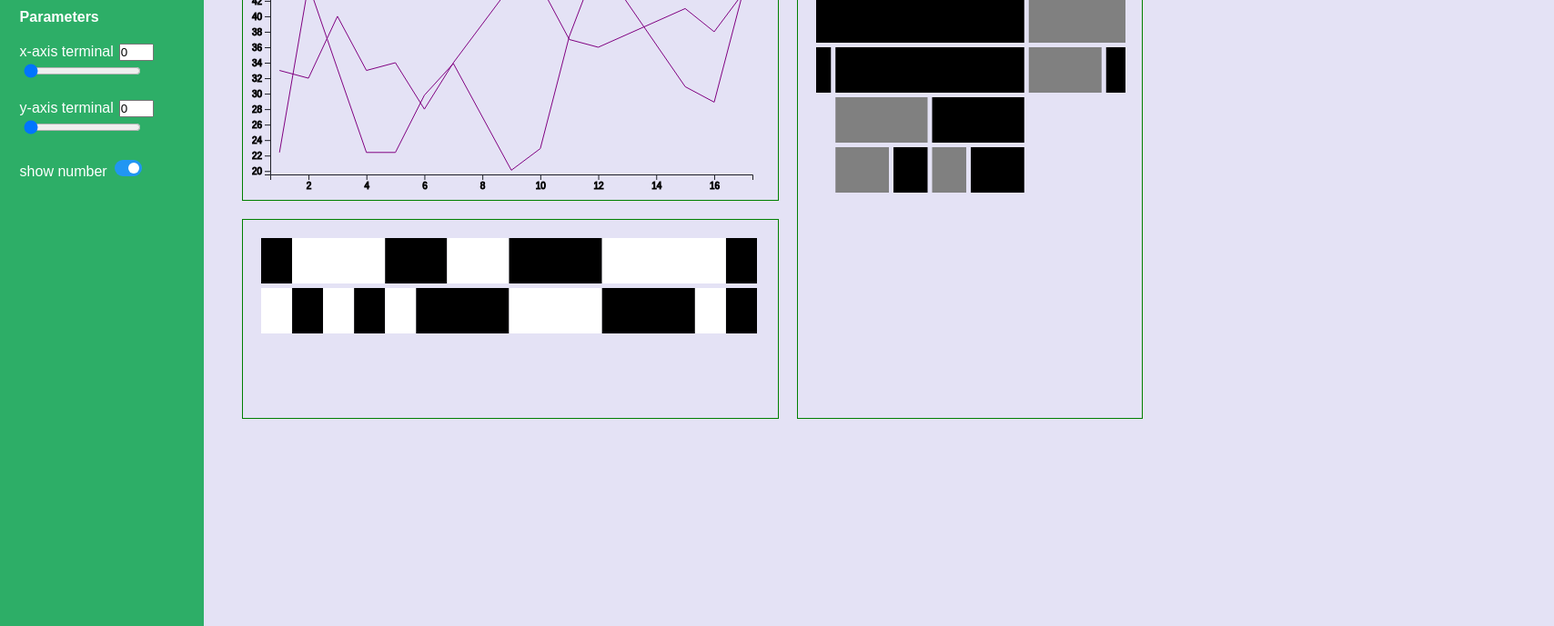
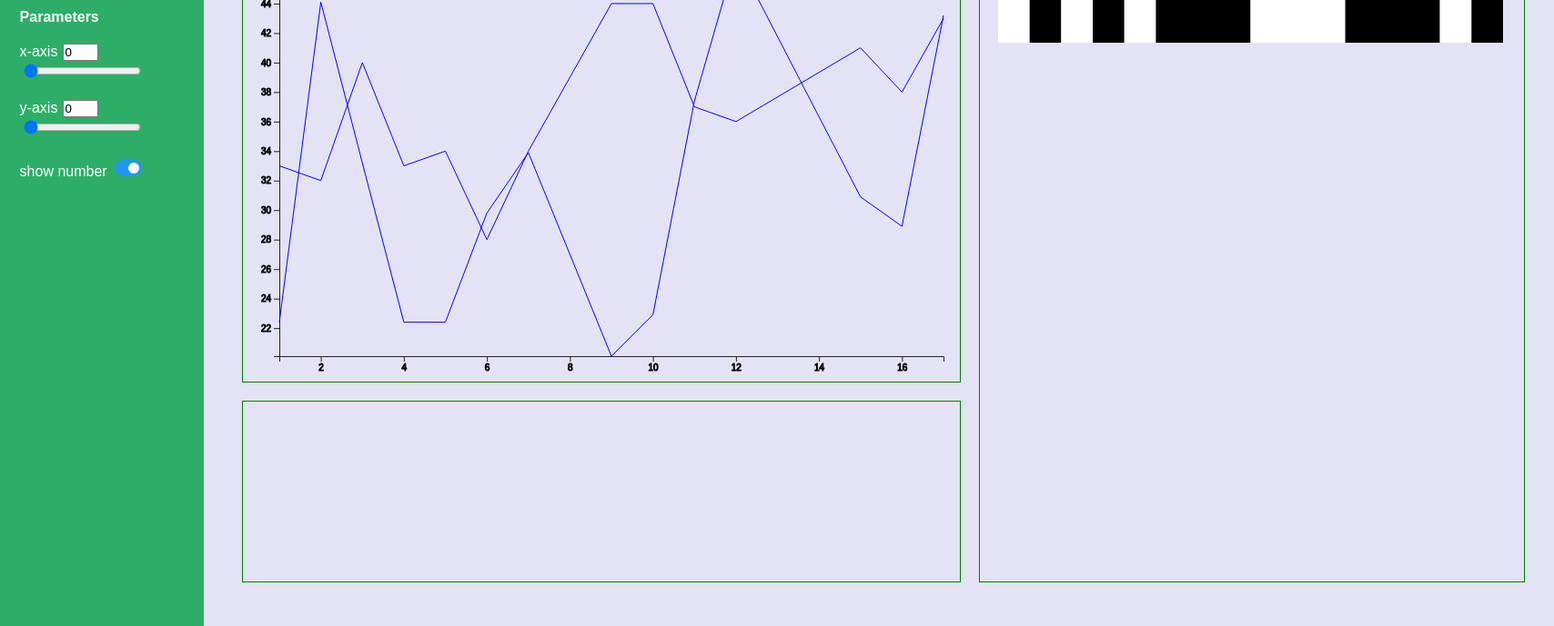
Before and after one commit to xxxxxdy/demo2, a plain HTML site: page index.html in a window 1280 px wide. Shown: the part 111-800 px from the top of the page at 91% size, 1708 px wide, since content can reach past the window. Drawn offline with nearby package versions, Linux system fonts and the light colour scheme.

Commit message:
Add files via upload

```diff
--- a/barcode.js
+++ b/barcode.js
@@ -16,101 +16,105 @@ const svg_b = d3.select(".barcode")
 const m_t = { top: 20, right: 20, bottom: 20, left: 20 };
 const m_b = { top: 20, right: 25, bottom: 20, left: 20 };
 
-var treeList = [];
+var barcodeList = [];
 var datalen = 0, unit = 0, unit2 = 0;
 
-function getExtremum(datas, index){
+function getExtremum(datas, idx, flag = false){
     let lens = datas.length;
-    if(lens < 1) return null;
+    if(lens < 2) return null;
     var extre_list = [];
+    if(flag ^ (datas[0][idx] < datas[1][idx])){
+        extre_list.push([datas[0][0], datas[0][idx]])
+    }
     for(let i=1; i<lens-1;i++){
-        let le = datas[i][index] - datas[i-1][index];
-        let ri = datas[i][index] - datas[i+1][index];
-        if((le<=0 && ri<0)||(le>0 && ri>=0)){
-            extre_list.push([datas[i][0], datas[i][index]]);
+        if((flag ^ (datas[i][idx] <= datas[i-1][idx]))
+            && ( flag ^ (datas[i][idx] < datas[i+1][idx]))){
+            extre_list.push([datas[i][0], datas[i][idx]]);
         }
+    }
+    if(flag ^ (datas[lens-1][idx] <= datas[lens-2][idx])){
+        extre_list.push([datas[lens-1][0], datas[lens-1][idx]])
     }
     return extre_list;
 }
 
-class scanTree{
-    constructor(leftp, rightp, leftc = null, rightc = null){
-        this.leftp = leftp;
-        this.rightp = rightp;
-        this.leftc = leftc;
-        this.rightc = rightc;
-        this.direction = leftp[1] < rightp[1];
+class Slope{
+    constructor(start){
+        this.start =  start;
+        this.end = null;
+        this.persistent = -1;
     }
 
-    show(depth = 0){
-        console.log("depth:", depth, "left point:", this.leftp,
-            "right point:", this.rightp);
-        if(this.leftc !== null){
-            this.leftc.show(depth+1);
-            this.rightc.show(depth+1);
+    death(end){
+        this.end = end;
+        this.persistent = this.start[1] - end[1];
+    }
+}
+
+class Barcode{
+    constructor(begin, stop){
+        this.slist = [];
+        this.spoint = null;
+        this.begin = begin;
+        this.stop = stop;
+    }
+
+    borns(points){
+        // points is sort by key
+        for(let i=0; i<points.length; i++){
+            this.slist.push(new Slope(points[i]));
         }
     }
 
-    split(point){
-        this.leftc = new scanTree(this.leftp, point);
-        this.rightc = new scanTree(point, this.rightp);
-    }
+    kills(points){
+        // points is sort by value
+        for(let i=0; i<points.length; i++){
+            let le = -1, ri = -1;
+            for(let j=0; j<this.slist.length; j++){
+                if(this.slist[j].persistent === -1){
+                    if(this.slist[j].start[0] < points[i][0]) {
+                        le = j;
+                    }
+                    else{
+                        ri = j;
+                        break;
+                    }
+                }
+            }
 
-    subtree(point){
-        let curTree = this;
-        while(curTree.leftc !== null){
-            let p = curTree.leftc.rightp;
-            if (p[0] >= point[0])
-                curTree = curTree.leftc;
-            else
-                curTree = curTree.rightc;
-        }
-        return curTree;
-    }
+            let sidx = -1;
+            if(le !== -1){
+                if(ri !== -1){
+                    sidx = this.slist[le].start[1] < this.slist[ri].start[1] ? le : ri;
+                }
+                else sidx = le;
+            }
+            else sidx = ri;
 
-    insert(point){
-        let tmptree = this.subtree(point);
-        tmptree.split(point);
-    }
-
-    draw(depth = 0, unit = 1, start = 0, offset = 0, x_terminal = 0, y_terminal = 0){
-        var wi = unit*(this.rightp[0]-this.leftp[0])-offset;
-        var x = unit*(this.leftp[0]-start)+m_t.left;
-        var y = depth*55+m_t.top;
-        if(wi<5){
-            console.log("the area is small to show all the tree");
-            return null;
-        }
-        var color = this.direction === true ? "black" : "gray";
-        svg_t.append("rect")
-            .attr("x",x)
-            .attr("y",y)
-            .attr("width",wi)
-            .attr("height",50)
-            .attr("fill",color);
-        if(this.leftc !== null){
-            this.leftc.draw(depth+1, unit, start, 5);
-            this.rightc.draw(depth+1,unit, start, offset);
-        }
-        else if(y+50+m_t.bottom > svg_t.attr("height")){
-            svg_t.attr("height", y+50+m_t.bottom);
+            if(sidx === -1) {
+                this.spoint = points[i];
+                continue;
+            }
+            this.slist[sidx].death(points[i]);
         }
     }
 
-    simpleDraw(unit = 1, start = 0, y = 20, color = "black", x_terminal = 0, y_terminal = 0, type = 0){
-        if(this.leftc !== null){
-            if(((this.rightp[0]-this.leftp[0]) > x_terminal) &&
-                (Math.abs(this.rightp[1]-this.leftp[1]) > y_terminal))
-                color = this.direction === true ? "black" : "white";
-            this.leftc.simpleDraw(unit, start, y, color, x_terminal, y_terminal, type);
-            this.rightc.simpleDraw(unit, start, y, color,x_terminal, y_terminal, type);
+
+    simpleDraw(unit = 1, start = 0, y = 20, y_terminal = 0, type = 0){
+        let point_list = [this.begin, this.stop];
+        if(this.spoint !== null) point_list.push(this.spoint);
+        for(let i=0; i < this.slist.length; i++){
+            if(this.slist[i].persistent !== -1 && this.slist[i].persistent < y_terminal) continue;
+            point_list.push(this.slist[i].start);
+            if(this.slist[i].end !== null) point_list.push(this.slist[i].end);
         }
-        else{
-            var wi = unit*(this.rightp[0]-this.leftp[0]);
-            var x = unit*(this.leftp[0]-start)+m_b.left;
-            if(((this.rightp[0]-this.leftp[0]) > x_terminal) &&
-                (Math.abs(this.rightp[1]-this.leftp[1]) > y_terminal))
-                color = this.direction === true ? "black" : "white";
+
+        point_list.sort(function(a,b){return a[0]-b[0]});
+        for(let i=0;i<point_list.length-1;i++){
+            var wi = unit*(point_list[i+1][0]-point_list[i][0]);
+            var x = unit*(point_list[i][0]-start)+m_b.left;
+
+            let color = point_list[i][1]<point_list[i+1][1] ? "black" : "white";
             svg_b.append("rect")
                 .attr("x",x)
                 .attr("y",y)
@@ -120,59 +124,66 @@ class scanTree{
                 .attr("class", type);
         }
     }
+
 }
 
-function drawBarcode(x_terminal = 0, y_terminal = 0){
+function drawBarcode(y_terminal = 0){
     svg_b.selectAll("*").remove();
-    let svg_b_height = 55*treeList.length+m_b.top+m_b.bottom-5;
+    let svg_b_height = 55*barcodeList.length+m_b.top+m_b.bottom-5;
     if(svg_b_height > height_b)
         svg_b.attr("height", svg_b_height);
-    for(let i=0; i<treeList.length;i++){
-        let color = treeList[i].direction === true ? "black" : "white";
-        treeList[i].simpleDraw(unit2, datas[0][0], 55*i+m_b.top, color, x_terminal, y_terminal, i);
+    else
+        svg_b.attr("height", height_b);
+    for(let i=0; i<barcodeList.length;i++){
+        barcodeList[i].simpleDraw(unit2, datas[0][0], 55*i+m_b.top, y_terminal, i);
     }
 
     svg_b.selectAll("rect")
         .on("click", function(d, i){
-            svg_t.selectAll("*").remove();
-            svg_t.attr("height", height_t);
+            // svg_t.selectAll("*").remove();
+            // svg_t.attr("height", height_t);
             let t = d3.select(this).attr("class");
-            treeList[t].draw(0, unit, datas[0][0]);
+            // barcodeList[t].draw(0, unit, datas[0][0]);
             t++;
-            g_l.selectAll("path").attr("stroke", "purple").attr("stroke-width",1);
-            g_l.select(".line_"+t).attr("stroke", "red").attr("stroke-width",3);
+            //
+            g_l.selectAll(".line").attr("stroke", "blue").attr("stroke-width",1).attr("stroke-opacity",0.1);
+            g_l.select("#line_"+t).attr("stroke", "red").attr("stroke-width",3).attr("stroke-opacity",1.0);
+            console.log(barcodeList[t-1]);
         })
 
 }
 
 function getAndDrawBarcode(){
-    treeList.splice(0,treeList.length);
+    barcodeList.splice(0,barcodeList.length);
 
     datalen = (datas[datas.length-1][0] - datas[0][0]);
     unit = (width_t-m_t.left-m_t.right) / datalen;
     unit2 = (width_b-m_b.left-m_b.right) / datalen;
 
     for(let i=1; i<datas[0].length; i++){
-        var tlist = getExtremum(datas, i);
-        tlist.sort(function(a,b){ return a[1]-b[1]})
-            .reverse();
-        // console.log(tlist);
-        tree = new scanTree([datas[0][0], datas[0][i]],
-                [datas[datas.length-1][0], datas[datas.length-1][i]]);
-        for(let j=0; j<tlist.length;j++){
-            tree.insert([tlist[j][0], tlist[j][1]]);
-        }
-        treeList.push(tree);
+        var tmin = getExtremum(datas, i);
+        var tmax = getExtremum(datas, i, true);
+        // console.log(tmin, tmax);
+
+        tmin.sort(function(a,b){ return a[1]-b[1]}).reverse();
+        // tmax.sort(function(a,b){ return a[0]-b[0]});
+
+        barcode = new Barcode([datas[0][0], datas[0][i]],
+            [datas[datas.length-1][0], datas[datas.length-1][i]]);
+        barcode.borns(tmax);
+        barcode.kills(tmin);
+
+        barcodeList.push(barcode);
     }
 
+    // console.log(barcodeList);
     drawBarcode();
 
     // console.log(unit, width_t, data2[data2.length-1][0] - data2[0][0]);
     svg_t.selectAll("*").remove();
     svg_t.attr("height", height_t);
-    treeList[0].draw(0, unit, datas[0][0]);
 
-}
+}-
 
 // init
 getAndDrawBarcode();
--- a/index.html
+++ b/index.html
@@ -24,6 +24,11 @@
       dataset
       <select class="dataset">
         <option>test</option>
+        <option>covid19</option>
+        <option>用电量</option>
+        <option>汇率</option>
+        <option>太阳能</option>
+        <option>交通</option>
         <option>自定义</option>
       </select>
       <input type="file" id="filename" style="display:none"/>
@@ -34,12 +39,12 @@
         <h4>Parameters</h4>
         <ul>
           <li class="tooltip-element">
-            x-axis terminal
+            x-axis
             <input type="text" value="0" id="x-text"/>
             <input type="range" min="0" max="100" step="1" value="0" id="x-range"/>
           </li>
           <li class="tooltip-element">
-            y-axis terminal
+            y-axis
             <input type="text" value="0" id="y-text"/>
             <input type="range" min="0" max="100" step="1" value="0" id="y-range"/>
           </li>
--- a/linechart.js
+++ b/linechart.js
@@ -7,66 +7,38 @@ const svg_l = d3.select(".line-chart")
   .attr("height", height_l);
 
 // 创建一个g 当后面元素的group容器，移到（100，30）的位置
-const m_l = { top: 30, right: 30, bottom: 30, left: 30 };
-const g_l = svg_l.append("g").attr("transform", "translate(30, 30)");
+const m_l = { top: 30, right: 20, bottom: 30, left: 40 };
+const g_l = svg_l.append("g").attr("transform", "translate(40, 30)");
 // 实际我们图的高度宽度
 const gW_l = width_l - m_l.left - m_l.right;
 const gH_l = height_l - m_l.top - m_l.bottom;
 
-function drawCircle(xScale_l, yScale_l, index = 1, showText = true){
-  // 应该是标签问题只能有一条线显示点
-  // 先给点画上小圆圈和文字，创建一个文字和圆圈的group
-  // join那句可以改为以前v4写法.enter().append('circle')
-  const group1_l = g_l
-    .selectAll(".group-circle-text")
-    .data(datas)
-    .join("g")
-    .attr("class", "group-circle-text");
+var parseData = d3.timeParse("%m/%d/%Y");
 
-  group1_l.selectAll("circle")
-    .data(datas)
-    .join("circle")
-    .attr("cx", d => {
-      return xScale_l(d[0]);
-    })
-    .attr("cy", d => {
-      return yScale_l(d[index]);
-    })
-    .attr("r", 3)
-    .attr("fill", "red");
+var xScale_l;
+var yScale_l;
 
-  if(showText){
-    group1_l.selectAll("text")
-      .data(datas)
-      .join("text")
-      .attr("x", d => {
-        return xScale_l(d[0]) + 2;
-      })
-      .attr("y", d => yScale_l(d[index]) - 2)
-      .text(d => d[index]);
-  }
-
-}
-
-function drawLineChart(showCircle = true){
-  // 清空画布
+function drawLineChart(){
   g_l.selectAll("*").remove();
 
-  // 定义x坐标轴的比例尺，gW为x轴的宽度
-  // const xScale_l = d3.scaleBand().range([0, gW_l]);
-  const xScale_l = d3.scaleLinear().range([0, gW_l]);
-  // 定义好x轴d定义域，画出x轴axisBottom，底部
-  let minX = d3.min(datas,item => item[0]);
-  let maxX = d3.max(datas,item => item[0]);
-  xScale_l.domain([minX-0.02*(maxX-minX),maxX+0.02*(maxX-minX)]);
+  // console.log(datas);
+  if(Number(datas[0][0])!==Number(datas[0][0])){
+    datas.forEach(function(d){
+      d[0] = parseData(d[0]);
+    })
+    xScale_l = d3.scaleTime().range([0, gW_l])
+                  .domain(d3.extent(datas, function(d){ return d[0]}));
+  }
+  else{
+    xScale_l = d3.scaleLinear().range([0, gW_l])
+                .domain([d3.min(datas, item => item[0]), d3.max(datas, item => item[0])]);
+  }
   g_l.append("g")
-    .attr("transform", `translate(0, ${gH_l})`)
-    .call(d3.axisBottom(xScale_l))
-    .attr("stroke", "black");
+      .attr("transform", `translate(0, ${gH_l})`)
+      .call(d3.axisBottom(xScale_l))
+      .attr("stroke", "black");
 
-  // 定义y坐标轴的比例尺，gH为y轴的宽度
-  const yScale_l = d3.scaleLinear().range([gH_l, 0]);
-  // 定义好y轴d定义域，画出y轴，y轴画在左边axisLeft
+  yScale_l = d3.scaleLinear().range([gH_l, 0]);
   var maxY = d3.max(datas, item => item[1]);
   var minY = d3.min(datas, item => item[1]);
   let maxDiff = maxY - minY;
@@ -77,8 +49,7 @@ function drawLineChart(showCircle = true){
     if(minTmp < minY) minY = minTmp;
     if(maxTmp-minTmp > maxDiff) maxDiff = maxTmp-minTmp;
   }
-
-  yScale_l.domain([minY-0.02*(maxY-minY), maxY+0.02*(maxY-minY)]);
+  yScale_l.domain([minY, maxY]);
   g_l.append("g")
     .call(d3.axisLeft(yScale_l))
     .attr("stroke", "black");
@@ -87,7 +58,6 @@ function drawLineChart(showCircle = true){
     // 创建一个line的生成器 用d3.line,把所有点连起来
     const line_l = d3.line()
       .x(d => {
-      // 这里是d3.scaleBand自带比例尺
         return xScale_l(d[0]);
       })
       .y(d => {
@@ -97,21 +67,119 @@ function drawLineChart(showCircle = true){
 
     g_l.append("path")
       .attr("d", line_l(datas))
-      .attr("class","line_"+i)
+      .attr("class","line")
+      .attr("id","line_"+i)
       .attr("fill", "none")
-      .attr("stroke", "purple");
+      .attr("stroke", "blue");
   }
 
-  // update terminal
-  x_range.max = maxX - minX;
-  x_range.step = (maxX - minX)/100;
-  x_range.value = 0;
-  x_text.value = 0;
   y_range.max = maxDiff
-  y_range.step = maxDiff/100;
+  y_range.step = maxDiff > 100 ? 1: maxDiff/ 100;
   y_range.value = 0;
   y_text.value = 0;
+
 }
 
 // init
 drawLineChart();
+
+
+// function drawCircle(xScale_l, yScale_l, index = 1, showText = true){
+//   // 应该是标签问题只能有一条线显示点
+//   // 先给点画上小圆圈和文字，创建一个文字和圆圈的group
+//   // join那句可以改为以前v4写法.enter().append('circle')
+//   const group1_l = g_l
+//     .selectAll(".group-circle-text")
+//     .data(datas)
+//     .join("g")
+//     .attr("class", "group-circle-text");
+
+//   group1_l.selectAll("circle")
+//     .data(datas)
+//     .join("circle")
+//     .attr("cx", d => {
+//       return xScale_l(d[0]);
+//     })
+//     .attr("cy", d => {
+//       return yScale_l(d[index]);
+//     })
+//     .attr("r", 3)
+//     .attr("fill", "red");
+
+//   if(showText){
+//     group1_l.selectAll("text")
+//       .data(datas)
+//       .join("text")
+//       .attr("x", d => {
+//         return xScale_l(d[0]) + 2;
+//       })
+//       .attr("y", d => yScale_l(d[index]) - 2)
+//       .text(d => d[index]);
+//   }
+// }
+
+
+// function drawLineChart(showCircle = true){
+//   // 清空画布
+//   g_l.selectAll("*").remove();
+
+//   // 定义x坐标轴的比例尺，gW为x轴的宽度
+//   // const xScale_l = d3.scaleBand().range([0, gW_l]);
+//   const xScale_l = d3.scaleLinear().range([0, gW_l]);
+//   // 定义好x轴d定义域，画出x轴axisBottom，底部
+//   let minX = d3.min(datas,item => Number(item[0]));
+//   let maxX = d3.max(datas,item => Number(item[0]));
+//   xScale_l.domain([minX-0.02*(maxX-minX),maxX+0.02*(maxX-minX)]);
+//   g_l.append("g")
+//     .attr("transform", `translate(0, ${gH_l})`)
+//     .call(d3.axisBottom(xScale_l))
+//     .attr("stroke", "black");
+
+//   // 定义y坐标轴的比例尺，gH为y轴的宽度
+//   const yScale_l = d3.scaleLinear().range([gH_l, 0]);
+//   // 定义好y轴d定义域，画出y轴，y轴画在左边axisLeft
+//   var maxY = d3.max(datas, item => Number(item[1]));
+//   var minY = d3.min(datas, item => Number(item[1]));
+//   let maxDiff = maxY - minY;
+//   for(let i=2; i<datas[0].length; i++){
+//     let maxTmp = d3.max(datas, item => Number(item[1]));
+//     let minTmp = d3.min(datas, item => Number(item[1]));
+//     if(maxTmp > maxY) maxY = maxTmp;
+//     if(minTmp < minY) minY = minTmp;
+//     if(maxTmp-minTmp > maxDiff) maxDiff = maxTmp-minTmp;
+//   }
+
+//   yScale_l.domain([minY-0.02*(maxY-minY), maxY+0.02*(maxY-minY)]);
+//   g_l.append("g")
+//     .call(d3.axisLeft(yScale_l))
+//     .attr("stroke", "black");
+
+//   for(let i = 1; i<datas[0].length; i++){
+//     // 创建一个line的生成器 用d3.line,把所有点连起来
+//     const line_l = d3.line()
+//       .x(d => {
+//         return xScale_l(d[0]);
+//       })
+//       .y(d => {
+//         return yScale_l(d[i]);
+//       });
+//     //.curve(d3.curveCatmullRom);
+
+//     g_l.append("path")
+//       .attr("d", line_l(datas))
+//       .attr("class","line")
+//       .attr("id","line_"+i)
+//       .attr("fill", "none")
+//       .attr("stroke", "blue");
+//   }
+
+//   // update terminal
+//   // x_range.max = maxX - minX;
+//   // x_range.step = (maxX - minX)/100;
+//   // x_range.value = 0;
+//   // x_text.value = 0;
+//   y_range.max = maxDiff
+//   y_range.step = maxDiff/100;
+//   y_range.value = 0;
+//   y_text.value = 0;
+// }
--- a/style.css
+++ b/style.css
@@ -219,8 +219,8 @@ main {
   padding: 2rem;
   color: #1f2027;
   display: grid;
-  grid-template-columns: 600px 380px;
-  grid-template-rows: 300px 220px;
+  grid-template-columns: 800px 600px;
+  grid-template-rows: 500px 200px;
   grid-gap: 20px;
 }
 
@@ -232,7 +232,7 @@ main {
   fill: #e4e2f5;
 }
 
-.barcode{
+.tree{
   grid-column: 1;
   grid-row: 2;
   margin-left: 10px;
@@ -242,7 +242,7 @@ main {
   fill: #e4e2f5;
 }
 
-.tree{
+.barcode{
   grid-column: 2;
   grid-row: 1 / 3;
   overflow-y: scroll;
```
Also changed, not shown: app.js (+85 -29 lines).
